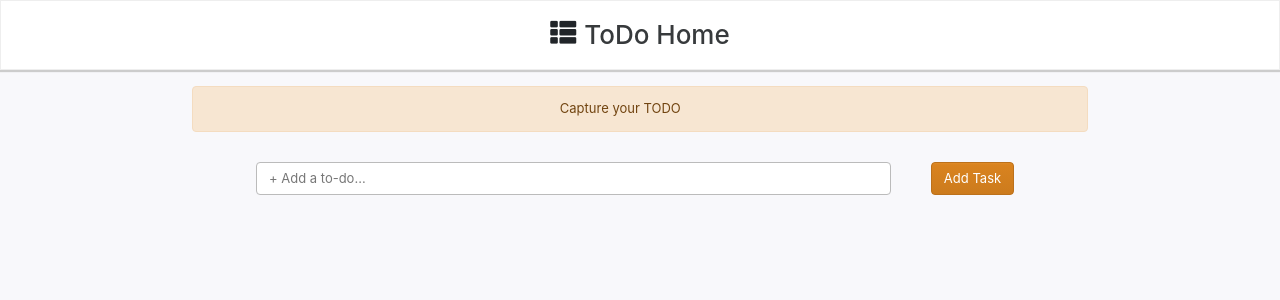
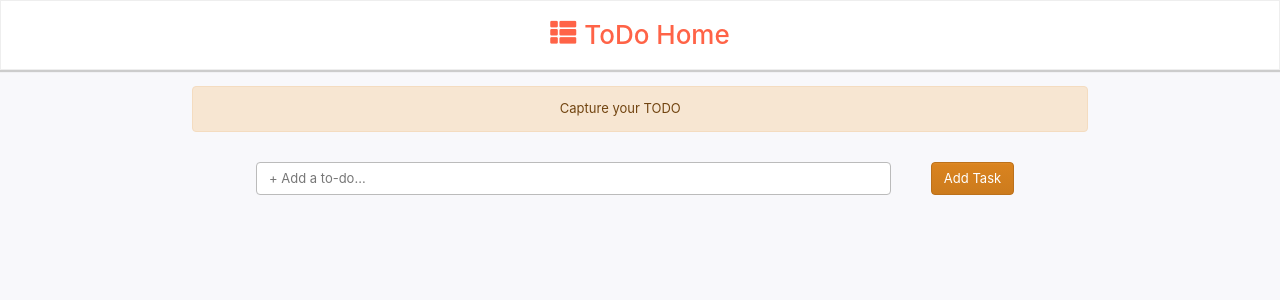
Before and after one commit to uday625/ReactTodoApp, a React (Create React App) app: page / in a window 1280 px wide. Shown: the top 300 px of the page. Built offline with nearby package versions, Linux system fonts and the light colour scheme.

Commit message:
added heading color

```diff
--- a/src/components/Navbar/Navbar.css
+++ b/src/components/Navbar/Navbar.css
@@ -2,4 +2,5 @@
     height: 70px;
     justify-content: center;
     box-shadow: 1px 1px 1px 1px #CCC;
+    color:tomato;
 }
--- a/src/components/Navbar/Navbar.js
+++ b/src/components/Navbar/Navbar.js
@@ -8,7 +8,7 @@ const Header = props => {
             <div className="Container ">
                 <div className="d-flex justify-content-center">
                     <i className="fa fa-th-list fa-2x"></i>
-                    <div className="h2 ml-2 my-auto text-dark" href="/"> {props.heading}</div>
+                    <div className="h2 ml-2 my-auto text-tomato" href="/"> {props.heading}</div>
                 </div>
             </div>
         </nav>
```
